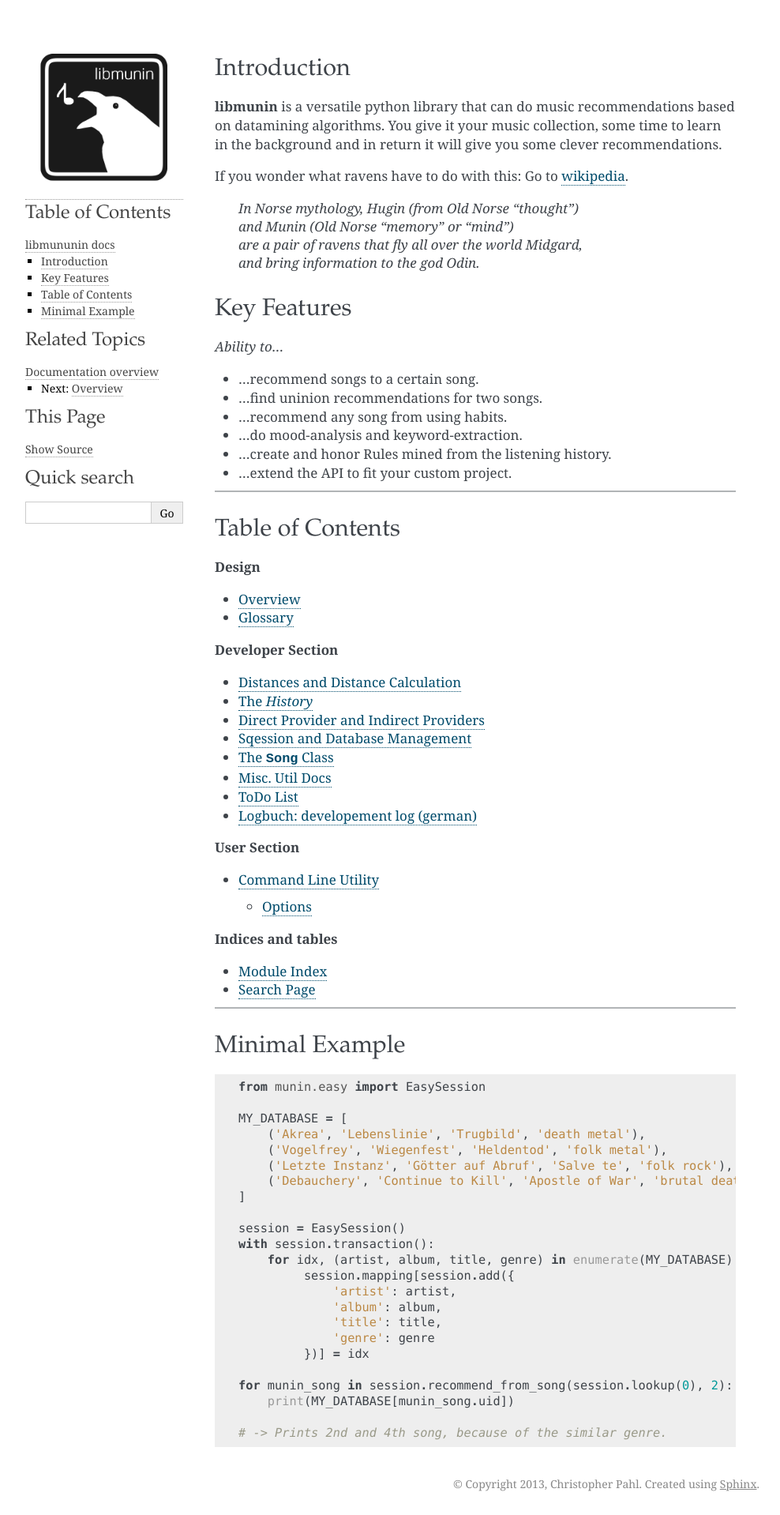
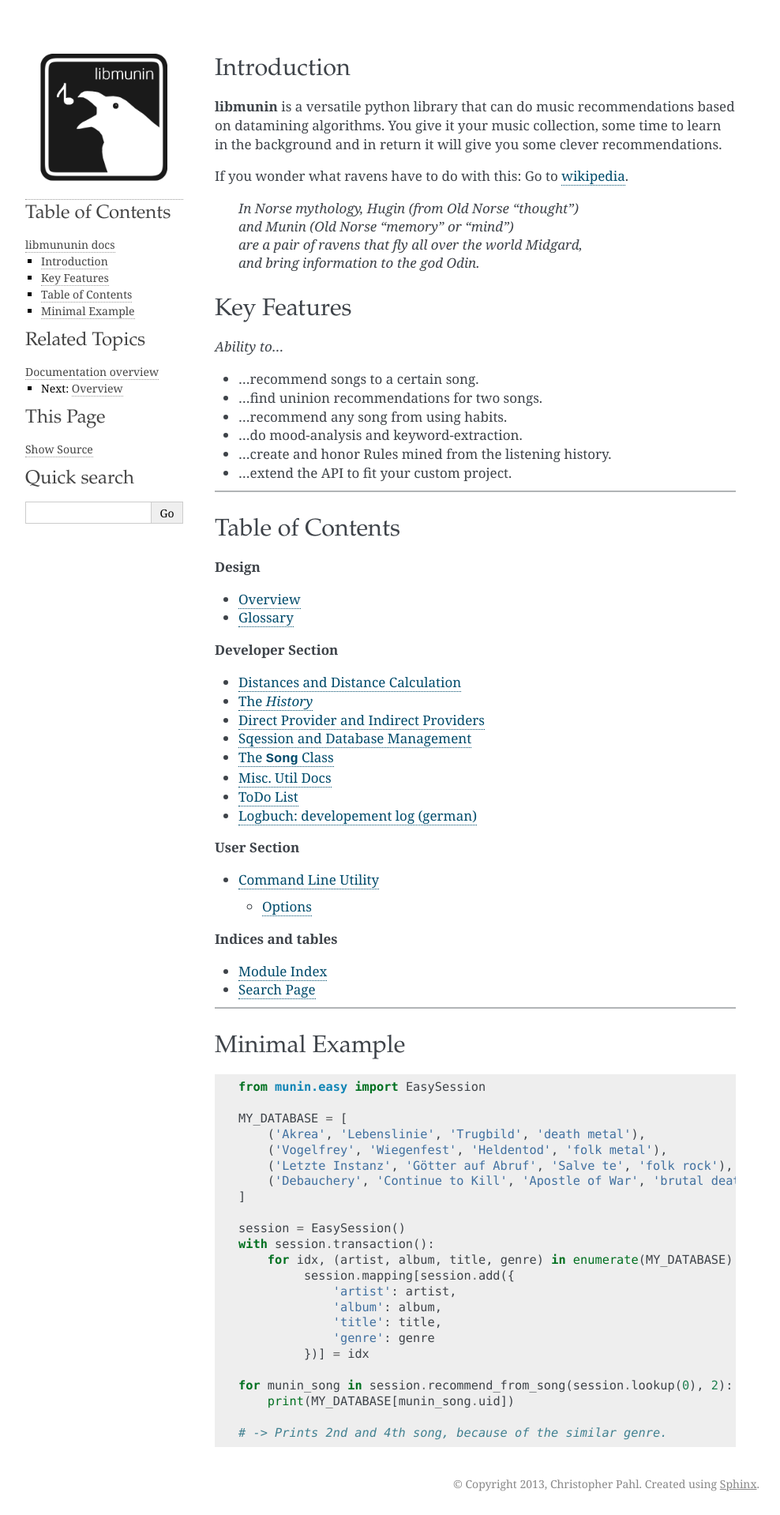
Before and after one commit to sahib/libmunin, a Sphinx documentation site: the page built from doc/index.rst, in a window 1280 px wide. Shown: the whole page at 79% size, without its empty margins (148-1136 px from the left). Built offline with Sphinx 7.4.7, drawn with Linux system fonts in a browser that asks for light colours.

Commit message:
Changed colorscheme back to sphinx

```diff
--- a/doc/conf.py
+++ b/doc/conf.py
@@ -127,7 +127,7 @@ exclude_patterns = ['_build', '_themes/armstrong/README.rst']
 show_authors = True
 
 # The name of the Pygments (syntax highlighting) style to use.
-pygments_style = 'trac'
+pygments_style = 'sphinx'
 
 # A list of ignored prefixes for module index sorting.
 #modindex_common_prefix = []
```
